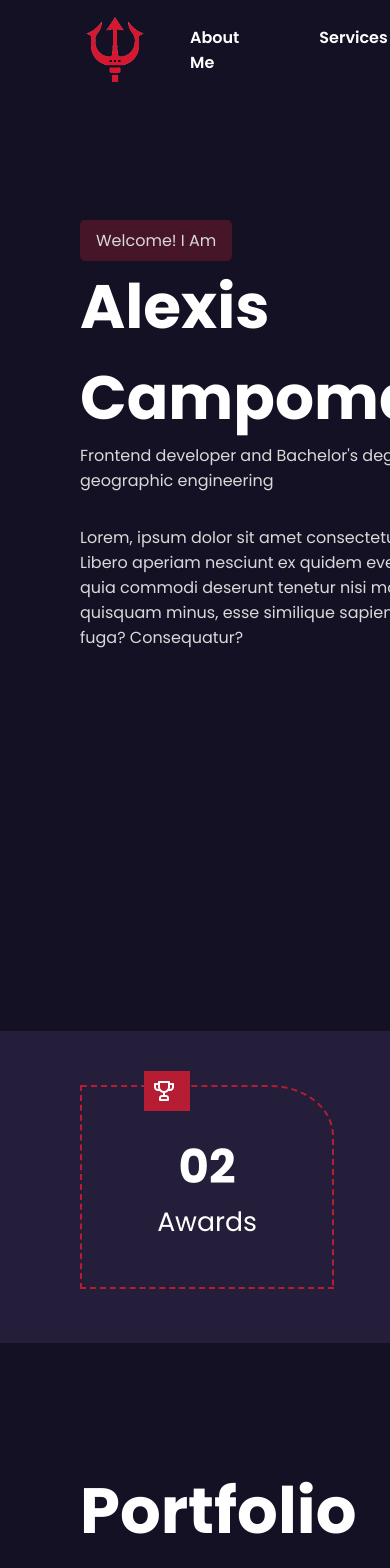
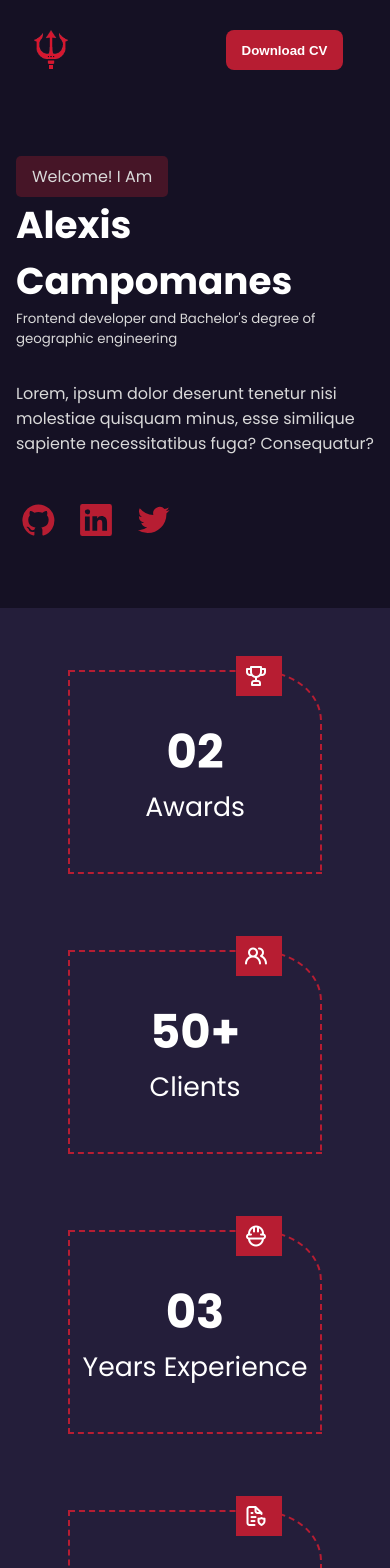
Before and after one commit to Alexis-Campomanes/cv, a React (Create React App) app: page / in a window 390 px wide. Shown: the top 1568 px of the page. Built offline with nearby package versions, Linux system fonts and the light colour scheme.

Commit message:
responsive

```diff
--- a/src/components/CallMe/CallMe.scss
+++ b/src/components/CallMe/CallMe.scss
@@ -22,3 +22,16 @@
     }
   }
 }
+
+@media screen and (max-width:480px) {
+.call{
+  .call-text{
+    >:nth-child(1){
+      font-size: 15pt;
+    }
+    >:nth-child(2){
+      font-size: 9pt;
+    }
+  }
+}
+}
--- a/src/components/Cards/Cards.scss
+++ b/src/components/Cards/Cards.scss
@@ -23,3 +23,10 @@
         font-size: 20pt;
     }
 }
+
+@media screen and (max-width:480px) {
+    .card{
+        align-items: center;
+        justify-content: center;
+    }
+}
--- a/src/components/Contact/Contact.jsx
+++ b/src/components/Contact/Contact.jsx
@@ -14,7 +14,7 @@ const Contact = () => {
           <div className='c-callme'>
             <CallMe text='Call Me' text1='+51 964206125' img={call}/>
             <CallMe text= 'Email' text1='alexiscpp.developer@gmail.com' img={email} />
-            <CallMe text = 'Address' text1= 'Cesar Vallejo dpt 802 Lima-Ate' img={map} />
+            <CallMe text = 'Address' text1= 'Av. Cesar Vallejo #207 dpt 802 Lima-Lince' img={map} />
           </div>
         </div>
         <div className='c-right'>
--- a/src/components/Contact/Contact.scss
+++ b/src/components/Contact/Contact.scss
@@ -36,7 +36,7 @@
     padding: 1rem 3rem;
     font-size: 15pt;
     font-weight: 400;
-
+    margin-top: 2rem;
   }
 }
 .c-right>form{
@@ -66,3 +66,15 @@ textarea{
   width: 32.5rem !important;
 }
 }
+
+@media screen and (max-width:480px) {
+  .contact{
+    flex-direction: column;
+    padding: 0.5rem 1rem;
+    .c-left{
+      :nth-child(1){
+        font-size: 30pt;
+      }
+    }
+  }
+}
--- a/src/components/Experience/Experience.scss
+++ b/src/components/Experience/Experience.scss
@@ -8,3 +8,12 @@
   gap: 21.1rem;
   padding: 0.5rem 5rem;
 }
+
+@media screen and (max-width:480px) {
+  .experience{
+    flex-direction: column;
+    gap: 5rem;
+    padding: 4rem 1rem;
+    height: 186vh;
+  }
+}
--- a/src/components/Intro/Intro.jsx
+++ b/src/components/Intro/Intro.jsx
@@ -12,7 +12,7 @@ const Intro = () => {
         <span>Welcome! I Am</span>
         <span>Alexis Campomanes</span>
         <span>Frontend developer and Bachelor's degree of geographic engineering</span>
-        <span>Lorem, ipsum dolor sit amet consectetur adipisicing elit. Libero aperiam nesciunt ex quidem eveniet porro cum quia commodi deserunt tenetur nisi molestiae quisquam minus, esse similique sapiente necessitatibus fuga? Consequatur?</span>
+        <span>Lorem, ipsum dolor deserunt tenetur nisi molestiae quisquam minus, esse similique sapiente necessitatibus fuga? Consequatur?</span>
       </div>
       <div className="right">
         <div>
--- a/src/components/Intro/Intro.scss
+++ b/src/components/Intro/Intro.scss
@@ -61,3 +61,38 @@
     }
   }
 }
+
+@media screen and (max-width:480px) {
+  .intro{
+    flex-direction: column;
+    padding: 0.5rem 1rem;
+    margin-top: 3rem;
+    .left{
+      >:nth-child(2){
+        font-size: 28pt;
+      }
+      >:nth-child(3){
+        font-size: 10pt;
+      }
+    }
+    .right{
+      justify-content: flex-start;
+      img{
+        display: none;
+      }
+      .follow{
+        display: flex;
+        top: 3rem;
+        span,
+        hr{
+          display: none;
+        }
+        .icons{
+          flex-direction: row;
+          transform: scale(1.2);
+          padding: 0 1rem;
+        }
+      }
+    }
+  }
+}
--- a/src/components/Navbar/Navbar.scss
+++ b/src/components/Navbar/Navbar.scss
@@ -35,3 +35,24 @@
     }
   }
 }
+
+@media screen and (max-width: 480px) {
+  .navbar{
+    padding: 0.5rem 1rem;
+    .n-logo{
+      flex: 1;
+      >img{
+        transform: scale(0.6);
+      }
+    }
+    .n-list{
+      flex: 1;
+      .button{
+        padding: 0.8rem 1rem;
+      }
+    }
+    .n-list>ul{
+      display: none;
+    }
+  }
+}
--- a/src/components/Portfolio/Portfolio.scss
+++ b/src/components/Portfolio/Portfolio.scss
@@ -34,3 +34,17 @@
     }
   }
 }
+
+@media screen and (max-width:480px) {
+  .portfolio{
+    padding: 0.5rem 1rem;
+    >:nth-child(1){
+      font-size: 30pt;
+    }
+  }
+  .p-img{
+    display: flex;
+    align-items: center;
+    justify-content: center;
+  }
+}
--- a/src/components/Work/Work.scss
+++ b/src/components/Work/Work.scss
@@ -15,3 +15,24 @@
     padding-top: 1rem;
   }
 }
+
+@media screen and (max-width:480px) {
+  .work{
+    padding: 0.5rem 1rem;
+    align-items: flex-start;
+    height: 80vh;
+    :nth-child(1){
+      font-size: 30pt;
+      padding-top: 17rem;
+    }
+    img{
+      transform: scale(0.3);
+      display: flex;
+      justify-content: flex-start;
+      align-items: flex-start;
+      position: relative;
+      left: -17.5rem;
+      top: -10rem;
+    }
+  }
+}
--- a/src/index.scss
+++ b/src/index.scss
@@ -5,7 +5,7 @@ body {
   background-color: #151124;
   color: white;
 }
-.body::-webkit-scrollbar{
+body::-webkit-scrollbar {
   display: none;
 }
 .button{
```
